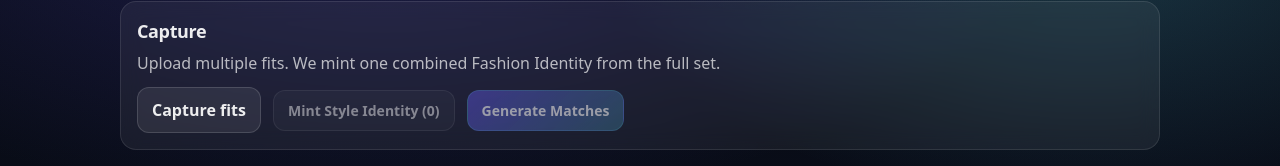
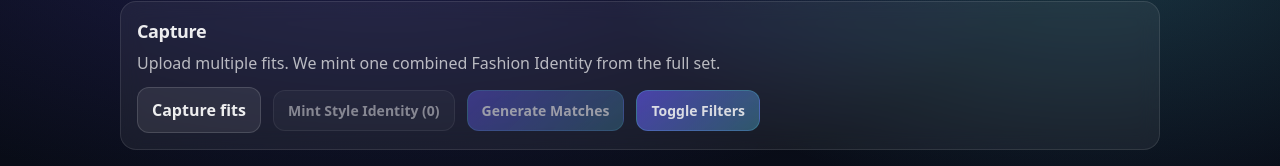
Before and after one commit to Jamesjli1/FitCheck, a React app in the folder frontend/: page / in a window 1280 px wide. Shown: the part 148-314 px from the top of the page. Built offline with nearby package versions, Linux system fonts and the light colour scheme; no server answers; the HTML template or start-up script is replaced by a standard one.

Commit message:
Added Filters
Added filters, usestates with those

```diff
--- a/frontend/package.json
+++ b/frontend/package.json
@@ -10,8 +10,10 @@
     "preview": "vite preview"
   },
   "dependencies": {
+    "rc-slider": "^9.7.2",
     "react": "^19.2.0",
-    "react-dom": "^19.2.0"
+    "react-dom": "^19.2.0",
+    "react-range": "^1.10.0"
   },
   "devDependencies": {
     "@eslint/js": "^9.39.1",
--- /dev/null
+++ b/frontend/src/components/FilterPanel.tsx
@@ -0,0 +1,62 @@
+import { useState } from "react";
+import Slider, { Range } from "rc-slider";
+import "rc-slider/assets/index.css";
+export default function FilterPanel({
+  setMinPrice,
+  setMaxPrice,
+  setMinStarRating,
+}: {
+  setMinPrice: (num: number) => void;
+  setMaxPrice: (num: number) => void;
+  setMinStarRating: (num: number) => void;
+}) {
+  const [priceRange, setPriceRange] = useState<[number, number]>([0, 500]);
+  const [minStars, setMinStars] = useState(3);
+
+  return (
+    // Sliders
+    <div style={{ width: 300, padding: 20 }}>
+      {/* Price Range Slider */}
+      <div style={{ marginBottom: 40 }}>
+        <label>
+          Price Range: ${priceRange[0]} - ${priceRange[1]}
+        </label>
+        <Range
+          min={0}
+          max={500}
+          step={10}
+          value={priceRange}
+          onChange={(value) => {
+            setPriceRange(value as [number, number])
+            setMinPrice(priceRange[0])
+            setMaxPrice(priceRange[1])
+          }}
+          trackStyle={[{ backgroundColor: "#007bff" }]} // blue track
+          handleStyle={[{ borderColor: "#007bff" }, { borderColor: "#007bff" }]} // blue handles
+          railStyle={{ backgroundColor: "#ccc" }}
+        />
+      </div>
+
+      {/* Stars Slider */}
+      <div>
+        <label>Minimum Rating: {minStars}⭐</label>
+        <Slider
+          min={0}
+          max={5}
+          step={0.5} // increments of 0.5
+          value={minStars}
+          onChange={(value) => {
+            setMinStars(value as number)
+            setMinStarRating(value as number)
+          }}
+          trackStyle={{ backgroundColor: "#007bff" }} // blue track
+          handleStyle={{ borderColor: "#007bff" }} // blue handle
+          railStyle={{ backgroundColor: "#ccc" }}
+          included={true}
+        />
+      </div>
+    </div>
+
+    // Other Filters
+  );
+}
--- a/frontend/src/components/RecommendationsSection.tsx
+++ b/frontend/src/components/RecommendationsSection.tsx
@@ -18,9 +18,11 @@ export default function RecommendationsSection({
       <h2 style={{ margin: 0, fontSize: 18 }}>Matches for You</h2>
 
       {!recommendations?.length ? (
-        <p style={{ opacity: 0.75, marginTop: 10 }}>
-          Generate matches after your Fashion Identity is minted.
-        </p>
+        <div>
+          <p style={{ opacity: 0.75, marginTop: 10 }}>
+            Generate matches after your Fashion Identity is minted.
+          </p>
+        </div>
       ) : (
         <div
           style={{
@@ -45,7 +47,13 @@ export default function RecommendationsSection({
                 display: "block",
               }}
             >
-              <div style={{ width: "100%", aspectRatio: "1 / 1", overflow: "hidden" }}>
+              <div
+                style={{
+                  width: "100%",
+                  aspectRatio: "1 / 1",
+                  overflow: "hidden",
+                }}
+              >
                 <img
                   src={p.imageUrl}
                   alt={p.title}
@@ -53,8 +61,12 @@ export default function RecommendationsSection({
                 />
               </div>
               <div style={{ padding: 10 }}>
-                <div style={{ fontWeight: 800, lineHeight: 1.2 }}>{p.title}</div>
-                {p.price && <div style={{ opacity: 0.8, marginTop: 4 }}>{p.price}</div>}
+                <div style={{ fontWeight: 800, lineHeight: 1.2 }}>
+                  {p.title}
+                </div>
+                {p.price && (
+                  <div style={{ opacity: 0.8, marginTop: 4 }}>{p.price}</div>
+                )}
                 <div style={{ marginTop: 8, opacity: 0.8, fontSize: 12 }}>
                   {p.reasons.slice(0, 2).map((r) => (
                     <div key={r}>• {r}</div>
--- a/frontend/src/components/UploadPanel.tsx
+++ b/frontend/src/components/UploadPanel.tsx
@@ -1,4 +1,6 @@
 import type { FitRun } from "../types";
+import { useState } from "react";
+import FilterPanel from "./FilterPanel";
 
 function formatTime(ts: number) {
   const d = new Date(ts);
@@ -15,6 +17,9 @@ export default function UploadPanel({
   onAnalyzeAll,
   onRecommendAll,
   onClearSelection,
+  setMinPrice,
+  setMaxPrice,
+  setMinStarRating,
 }: {
   activeRun: FitRun | null;
   runsCount: number;
@@ -25,7 +30,11 @@ export default function UploadPanel({
   onAnalyzeAll: () => void;
   onRecommendAll: () => void;
   onClearSelection: () => void;
+  setMinPrice: (num: number) => void;
+  setMaxPrice: (num: number) => void;
+  setMinStarRating: (num: number) => void;
 }) {
+  const [filtersOpen, setFiltersOpen] = useState(false);
   return (
     <section
       className="vault-panel fade-up"
@@ -37,10 +46,18 @@ export default function UploadPanel({
     >
       <h2 style={{ margin: 0, fontSize: 18 }}>Capture</h2>
       <p style={{ margin: "6px 0 12px", opacity: 0.75 }}>
-        Upload multiple fits. We mint one combined Fashion Identity from the full set.
+        Upload multiple fits. We mint one combined Fashion Identity from the
+        full set.
       </p>
 
-      <div style={{ display: "flex", gap: 12, flexWrap: "wrap", alignItems: "center" }}>
+      <div
+        style={{
+          display: "flex",
+          gap: 12,
+          flexWrap: "wrap",
+          alignItems: "center",
+        }}
+      >
         <label
           style={{
             display: "inline-flex",
@@ -69,7 +86,10 @@ export default function UploadPanel({
           />
         </label>
 
-        <button onClick={onAnalyzeAll} disabled={runsCount === 0 || loadingAnalyze}>
+        <button
+          onClick={onAnalyzeAll}
+          disabled={runsCount === 0 || loadingAnalyze}
+        >
           {loadingAnalyze ? "Minting..." : `Mint Style Identity (${runsCount})`}
         </button>
 
@@ -83,14 +103,50 @@ export default function UploadPanel({
         </button>
 
         {activeRun && (
-          <button onClick={onClearSelection} style={{ opacity: 0.9 }} title="Deselect current run">
+          <button
+            onClick={onClearSelection}
+            style={{ opacity: 0.9 }}
+            title="Deselect current run"
+          >
             Clear selection
           </button>
         )}
+        <button
+          className="btn-primary"
+          onClick={() => {
+            setFiltersOpen(!filtersOpen);
+          }}
+          style={{ opacity: 0.9 }}
+        >
+          Toggle Filters
+        </button>
+      </div>
+
+      {/* Filter Panel */}
+      <div
+        style={{
+          overflow: "hidden",
+          transition: "max-height 320ms ease, opacity 200ms ease",
+          maxHeight: filtersOpen ? 500 : 0,
+          opacity: filtersOpen ? 1 : 0,
+          marginTop: filtersOpen ? 14 : 0,
+        }}
+      >
+        <FilterPanel
+          setMinPrice={(num) => {
+            setMinPrice(num);
+          }}
+          setMaxPrice={(num) => {
+            setMaxPrice(num);
+          }}
+          setMinStarRating={setMinStarRating}
+        />
       </div>
 
       {activeRun && (
-        <div style={{ marginTop: 14, display: "flex", gap: 14, flexWrap: "wrap" }}>
+        <div
+          style={{ marginTop: 14, display: "flex", gap: 14, flexWrap: "wrap" }}
+        >
           <img
             src={activeRun.imagePreviewUrl}
             alt="Uploaded preview"
@@ -104,7 +160,8 @@ export default function UploadPanel({
           />
           <div style={{ display: "flex", flexDirection: "column", gap: 8 }}>
             <div style={{ opacity: 0.8 }}>
-              Selected: <b>{activeRun.imageFile.name}</b> • {formatTime(activeRun.createdAt)}
+              Selected: <b>{activeRun.imageFile.name}</b> •{" "}
+              {formatTime(activeRun.createdAt)}
             </div>
             <div style={{ opacity: 0.7, fontSize: 13 }}>
               Size: {(activeRun.imageFile.size / (1024 * 1024)).toFixed(2)}MB
--- a/frontend/src/pages/FitCheckPage.tsx
+++ b/frontend/src/pages/FitCheckPage.tsx
@@ -36,6 +36,11 @@ export default function FitCheckPage() {
     () => runs.find((r) => r.id === activeId) ?? null,
     [runs, activeId]
   );
+
+  // Filter Features
+  const [minPrice, setMinPrice] = useState(0);
+  const [maxPrice, setMaxPrice] = useState(500);
+  const [minStarRating, setMinStarRating] = useState(3);
 
   function validateFile(file: File): string | null {
     if (!ALLOWED_TYPES.has(file.type))
@@ -184,6 +189,9 @@ export default function FitCheckPage() {
         onAnalyzeAll={handleAnalyzeAll}
         onRecommendAll={handleRecommendAll}
         onClearSelection={() => setActiveId(null)}
+        setMinPrice={(num) => {setMinPrice(num)}}
+        setMaxPrice={(num) => {setMaxPrice(num)}}
+        setMinStarRating={setMinStarRating}
       />
 
       <div style={{ display: "grid", gridTemplateColumns: "1fr 1fr", gap: 14 }}>
```
Also changed, not shown: 1 other file (tests, documents, lock files or other folders).
